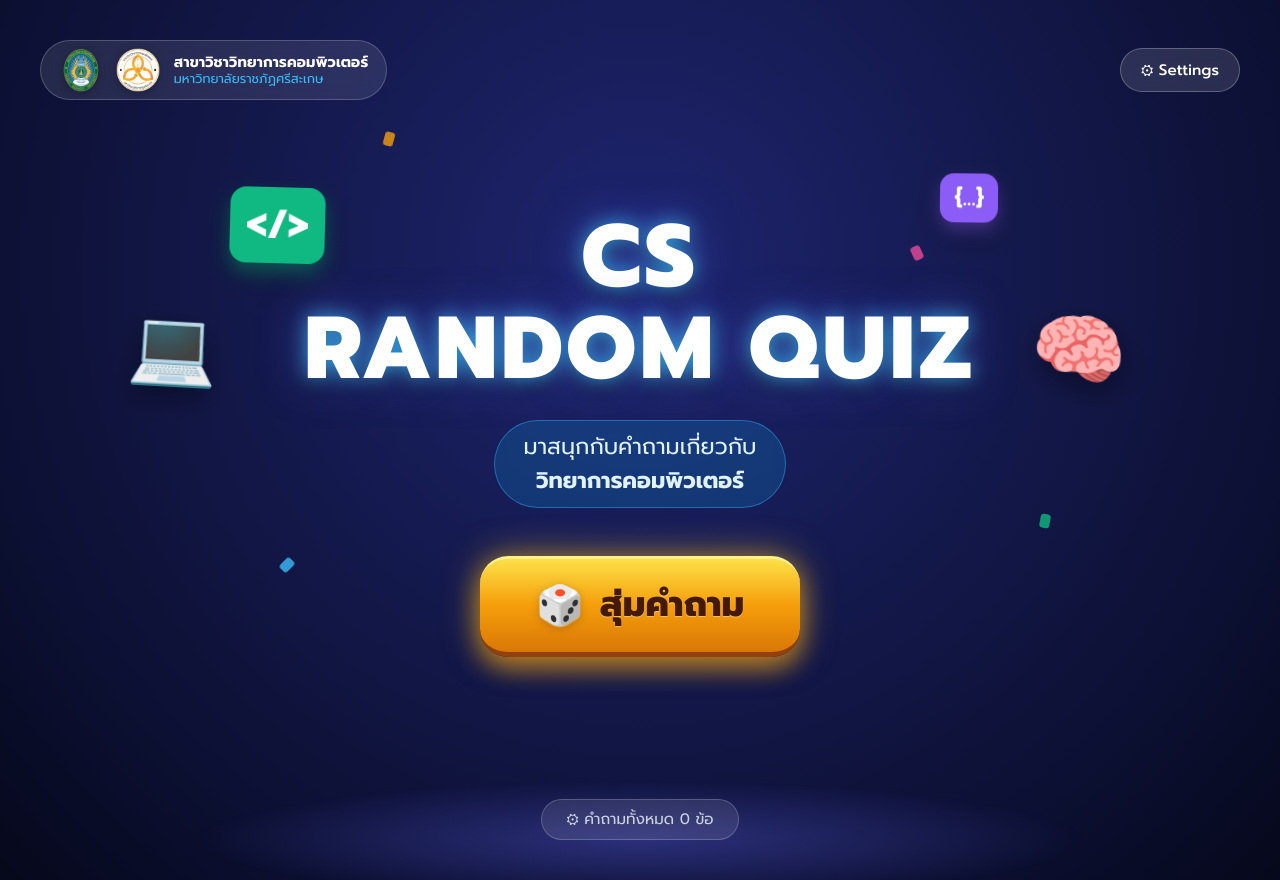
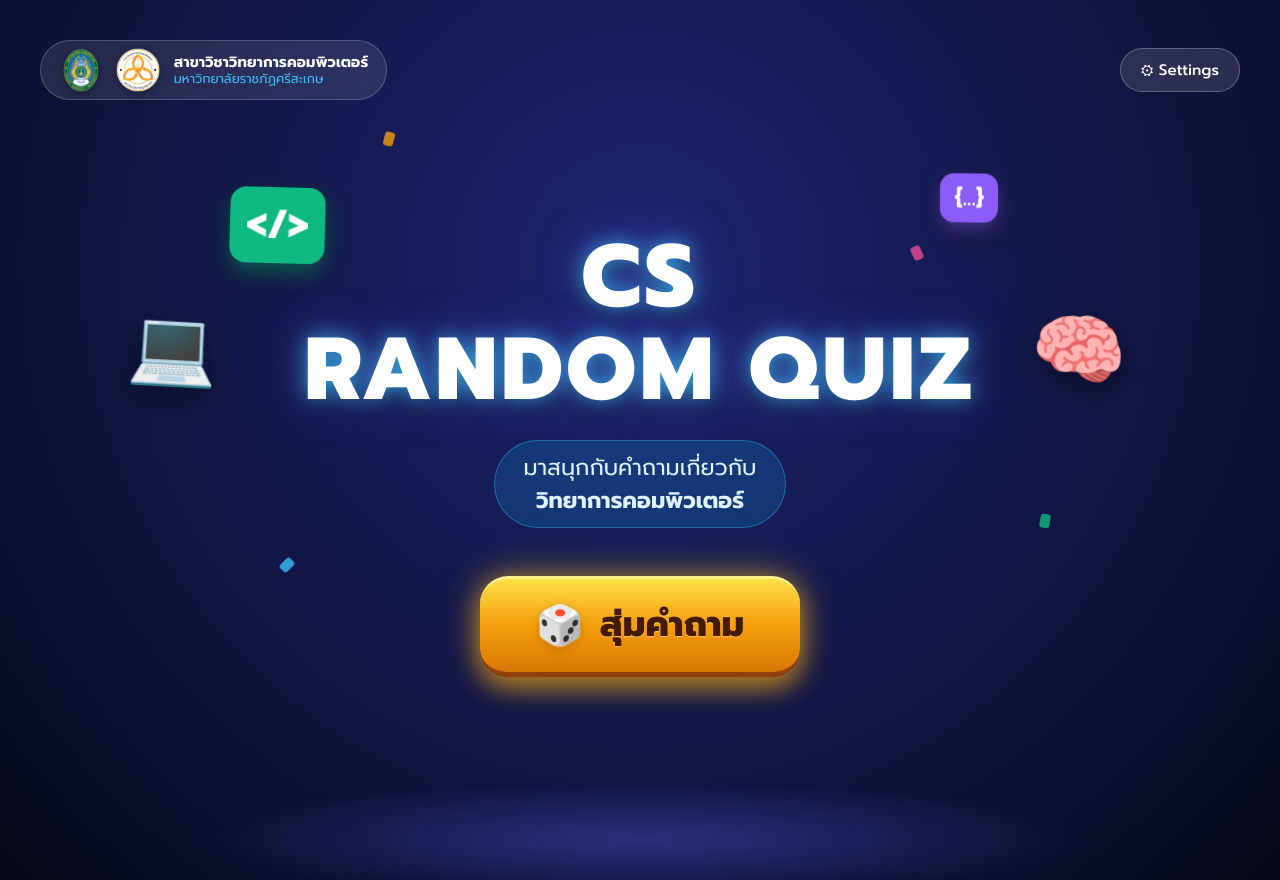
Before and after one commit to aphiwat-oboun/CS_Random_Quiz, a Django app: page / in a window 1280 px wide. Run offline with Django 5.2, Linux system fonts and the light colour scheme; data that the repository does not hold is empty; some libraries are stand-ins or nearby versions.

Commit message:
Remove total questions bottom pill completely from home page

```diff
--- a/templates/home.html
+++ b/templates/home.html
@@ -92,12 +92,9 @@
     </div>
   </div>
 
-  <!-- Bottom Stage Platform with Total Question Count -->
+  <!-- Bottom Stage Platform -->
   <footer class="stage-bottom">
     <div class="stage-platform"></div>
-    <div class="pill-total-questions" id="pill-total-questions">
-      ⚙ คำถามทั้งหมด {{ total_questions }} ข้อ
-    </div>
   </footer>
 </main>
 {% endblock %}
@@ -113,23 +110,6 @@
         }
       });
     }
-
-    // Real-time Firestore Listener: อัปเดตจำนวนคำถามแบบเรียลไทม์เมื่อมีเพื่อนเพิ่ม/ลบคำถาม
-    if (window.firebaseDb) {
-      try {
-        window.firebaseDb.collection("questions").onSnapshot((snapshot) => {
-          if (!snapshot.empty) {
-            const count = snapshot.size;
-            const pill = document.getElementById('pill-total-questions');
-            if (pill) {
-              pill.textContent = `⚙ คำถามทั้งหมด ${count} ข้อ`;
-            }
-          }
-        });
-      } catch (e) {
-        console.log("[Firebase Realtime Note]", e);
-      }
-    }
   });
 </script>
 {% endblock %}
```
